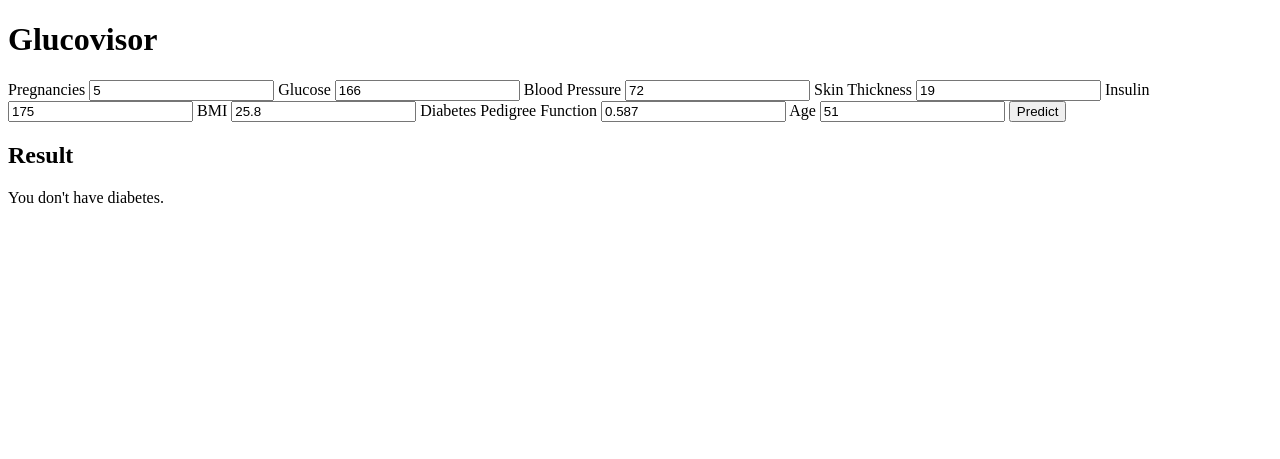
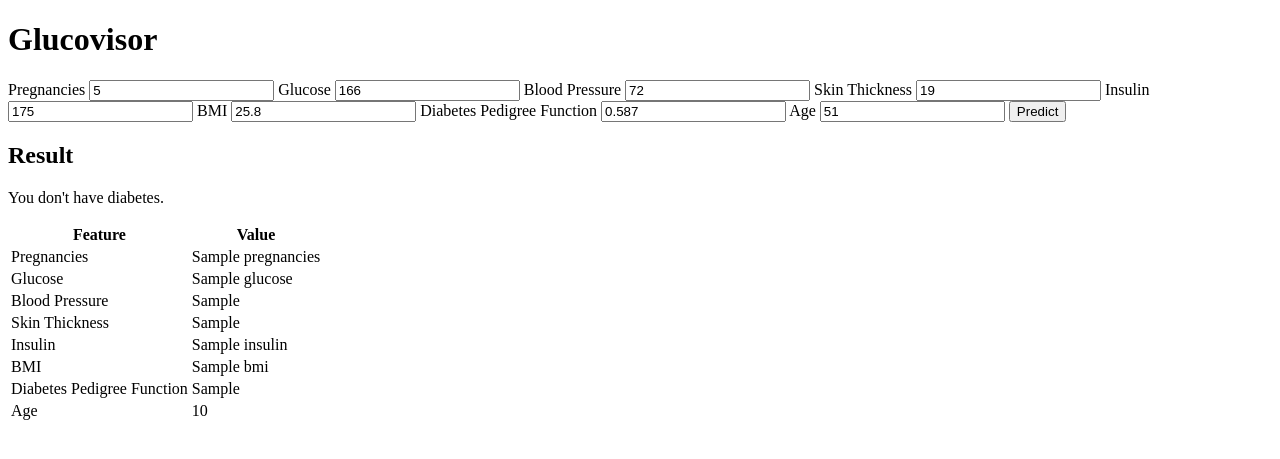
Before and after one commit to Hardvan/Glucovisor, a Flask app: template templates/index.html in a window 1280 px wide. Shown: the top 459 px of the page. Run offline with Flask 3, Linux system fonts and the light colour scheme; the template is opened without the code that fills it: most values are stand-ins (such as "Sample title", 1, 10 or a date in 2020).

Commit message:
Add prediction data to result object and display in index.html

```diff
--- a/app.py
+++ b/app.py
@@ -26,7 +26,8 @@ def predict():
 
     # Get the result from the model
     result = {
-        "prediction": getPrediction(data)
+        "prediction": getPrediction(data),
+        "data": data
     }
 
     return render_template("index.html", result=result)
--- a/templates/index.html
+++ b/templates/index.html
@@ -85,11 +85,69 @@
     {% if result %}
     <div class="result">
       <h2 class="result-title">Result</h2>
+
+      <!-- Prediction -->
       {% if result.prediction == 1 %}
       <p class="result-text">You have diabetes.</p>
       {% else %}
       <p class="result-text">You don't have diabetes.</p>
       {% endif %}
+
+      <!-- Data Table -->
+      <table class="result-table">
+        <tr>
+          <th>Feature</th>
+          <th>Value</th>
+        </tr>
+
+        <!-- Pregnancies -->
+        <tr>
+          <td>Pregnancies</td>
+          <td>{{ result.data.pregnancies }}</td>
+        </tr>
+
+        <!-- Glucose -->
+        <tr>
+          <td>Glucose</td>
+          <td>{{ result.data.glucose }}</td>
+        </tr>
+
+        <!-- Blood Pressure -->
+        <tr>
+          <td>Blood Pressure</td>
+          <td>{{ result.data.blood_pressure }}</td>
+        </tr>
+
+        <!-- Skin Thickness -->
+        <tr>
+          <td>Skin Thickness</td>
+          <td>{{ result.data.skin_thickness }}</td>
+        </tr>
+
+        <!-- Insulin -->
+        <tr>
+          <td>Insulin</td>
+          <td>{{ result.data.insulin }}</td>
+        </tr>
+
+        <!-- BMI -->
+        <tr>
+          <td>BMI</td>
+          <td>{{ result.data.bmi }}</td>
+        </tr>
+
+        <!-- Diabetes Pedigree Function -->
+        <tr>
+          <td>Diabetes Pedigree Function</td>
+          <td>{{ result.data.diabetes_pedigree_function }}</td>
+        </tr>
+
+        <!-- Age -->
+        <tr>
+          <td>Age</td>
+          <td>{{ result.data.age }}</td>
+        </tr>
+      </table>
     </div>
     {% endif %}
 
```
